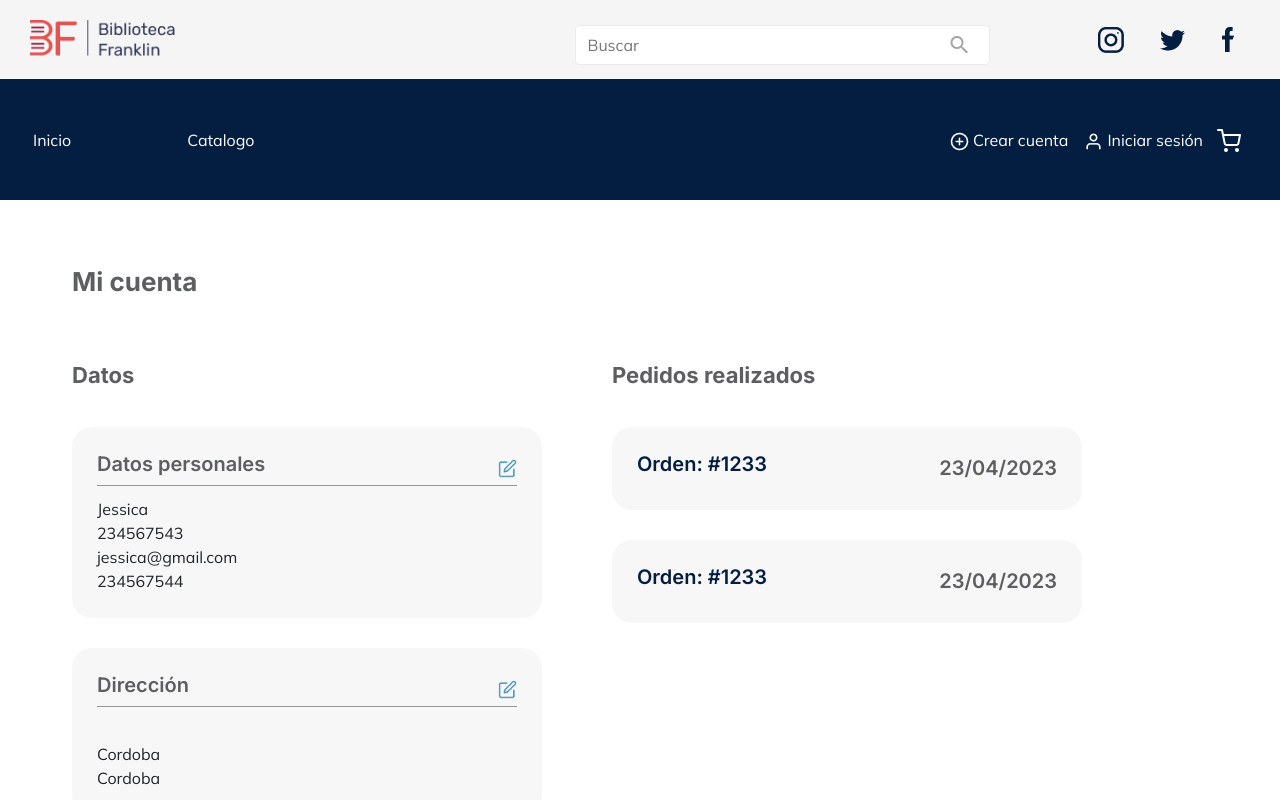
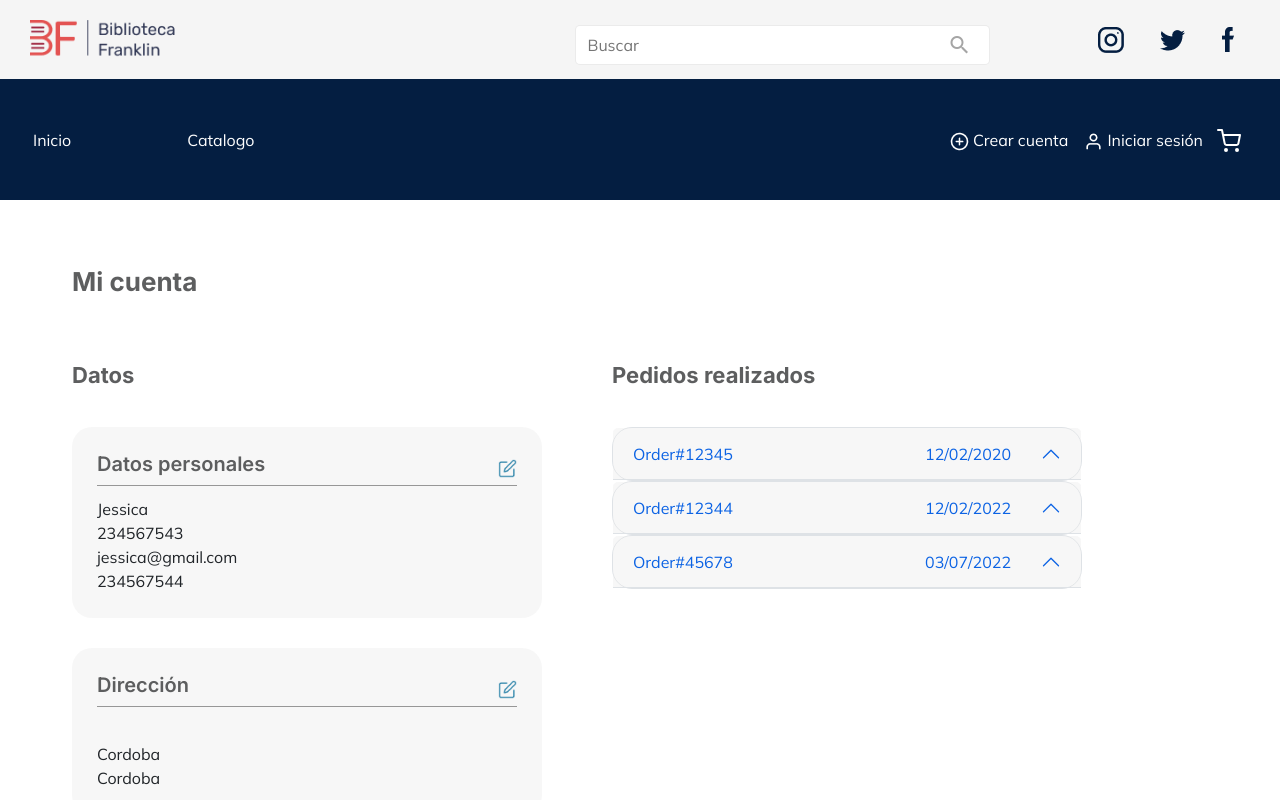
Before and after one commit to proyectos-tsdwad/programador-web-proyecto-final, an Angular app in the folder Front/: page /profile in a window 1280 px wide. Built offline with nearby package versions, Linux system fonts and the light colour scheme; data requests are answered from the project's data file.

Commit message:
fix  the account-details component template and communication between components

```diff
--- a/Front/src/app/pages/account/account-details/account-details.component.html
+++ b/Front/src/app/pages/account/account-details/account-details.component.html
@@ -23,16 +23,19 @@
         {{personalData.province}}
       </div>
     </section>
-    <section>
+    <section *ngIf="purchaseData">
       <h2>Pedidos realizados</h2>
-      <div class="dataCard order">
+      <app-pedidos-item
+      [purchases]="purchaseData"></app-pedidos-item>
+
+      <!-- <div class="dataCard order">
+        <h3 class="orderTitle">Orden: {{item.orderNumber }}</h3>
+        <span>{{item.date }}</span>
+      </div> -->
+      <!-- <div class="dataCard order">
         <h3 class="orderTitle">Orden: #1233</h3>
         <span>23/04/2023</span>
-      </div>
-      <div class="dataCard order">
-        <h3 class="orderTitle">Orden: #1233</h3>
-        <span>23/04/2023</span>
-      </div>
+      </div> -->
     </section>
   </main>
 </div>
```
